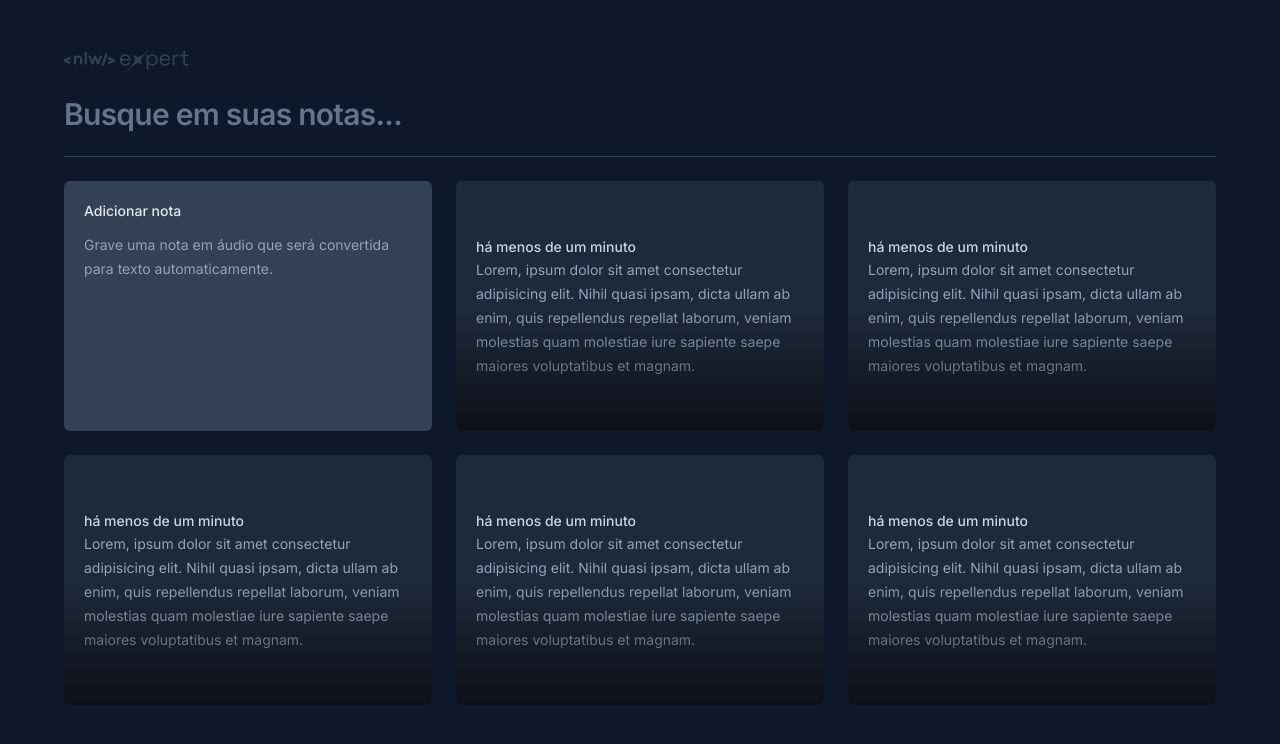
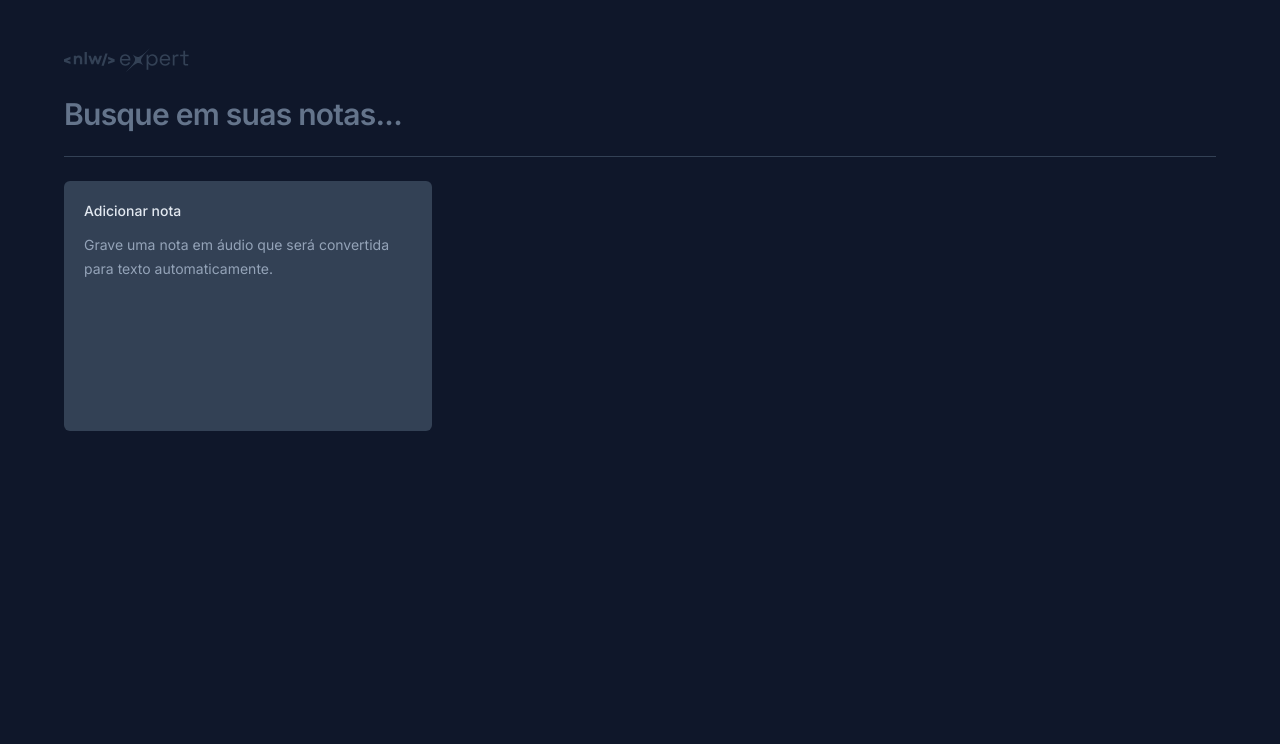
Before and after one commit to hideakigabriel/nlw-expert-reactjs, a React (Vite) app: page / in a window 1280 px wide. Shown: the top 744 px of the page. Built offline with nearby package versions, Linux system fonts and the light colour scheme.

Commit message:
feat: add save note

```diff
--- a/src/app.tsx
+++ b/src/app.tsx
@@ -1,13 +1,28 @@
+import { useState } from "react";
 import logo from "./assets/logo-nlw-expert.svg";
 import { NewNoteCard } from "./components/new-note-card";
 import { NoteCard } from "./components/note-card";
 
+interface Note {
+  id: string
+  date: Date
+  content: string
+}
+
 export function App() {
 
-  const note = {
-    date: new Date(),
-    content: "Lorem, ipsum dolor sit amet consectetur adipisicing elit. Nihil quasi ipsam, dicta ullam ab enim, quis repellendus repellat laborum, veniam molestias quam molestiae iure sapiente saepe maiores voluptatibus et magnam."
+  const [notes, setNotes] = useState<Note[]>([]);
+
+  function onNoteCreated(content: string) {
+    const newNote = {
+      id: crypto.randomUUID(),
+      date: new Date(),
+      content,
+    }
+
+    setNotes([newNote, ...notes])
   }
+
   return (
     <div className="mx-auto max-w-6xl my-12 space-y-6">
       <img src={logo} alt="NLW Expert" />
@@ -23,16 +38,12 @@ export function App() {
 
       <div className="grid grid-cols-3 gap-6 auto-rows-[250px]">
 
-        <NewNoteCard />
+        <NewNoteCard onNoteCreated={onNoteCreated} />
 
-        <NoteCard note={note} />
-        <NoteCard note={note} />
-        <NoteCard note={note} />
-        <NoteCard note={note} />
-        <NoteCard note={note} />
-
+        {notes.map(note => {
+          return <NoteCard key={note.id} note={note} />
+        })}
       </div>
-
     </div>
   );
 }
--- a/src/components/new-note-card.tsx
+++ b/src/components/new-note-card.tsx
@@ -3,7 +3,11 @@ import { X } from "lucide-react";
 import { toast } from "sonner";
 import { ChangeEvent, FormEvent, useState } from "react";
 
-export function NewNoteCard() {
+interface NewNoteCardProps {
+  onNoteCreated: (content: string) => void;
+}
+
+export function NewNoteCard({ onNoteCreated }: NewNoteCardProps) {
   const [shouldShowOnBoarding, setShouldShowOnBoarding] = useState(true);
   const [content, setContent] = useState("");
 
@@ -22,11 +26,14 @@ export function NewNoteCard() {
   function handleSaveNote(event: FormEvent) {
     try {
       event.preventDefault();
+
+      onNoteCreated(content);
+
       console.log("Your Note was save", content);
 
       toast.success("Nota criada com sucesso!");
-      toast.error("Não foi possível salvar a sua nota! Tente novamente...");
     } catch (err) {
+
       toast.error("Não foi possível salvar a sua nota! Tente novamente...");
     }
   }
```
